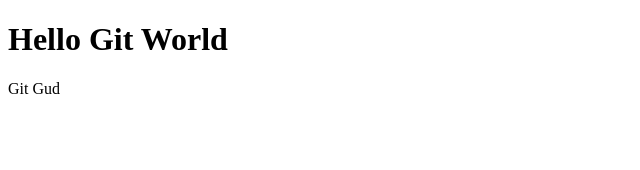
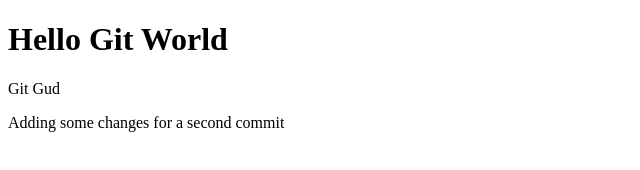
Before and after one commit to Junozen/git-testing-demo, a plain HTML site: page New Text Document.html in a window 1280 px wide. Shown: the whole page, without its empty margins (0-640 px from the left). Drawn offline with Linux system fonts and the light colour scheme.

Commit message:
Added few lines, testing second commit

```diff
--- a/New Text Document.html
+++ b/New Text Document.html
@@ -9,5 +9,6 @@
 <body>
     <h1>Hello Git World</h1>
     <p>Git Gud</p>
+    <p>Adding some changes for a second commit</p>
 </body>
 </html>
```
Also changed, not shown: MyTest.txt.
